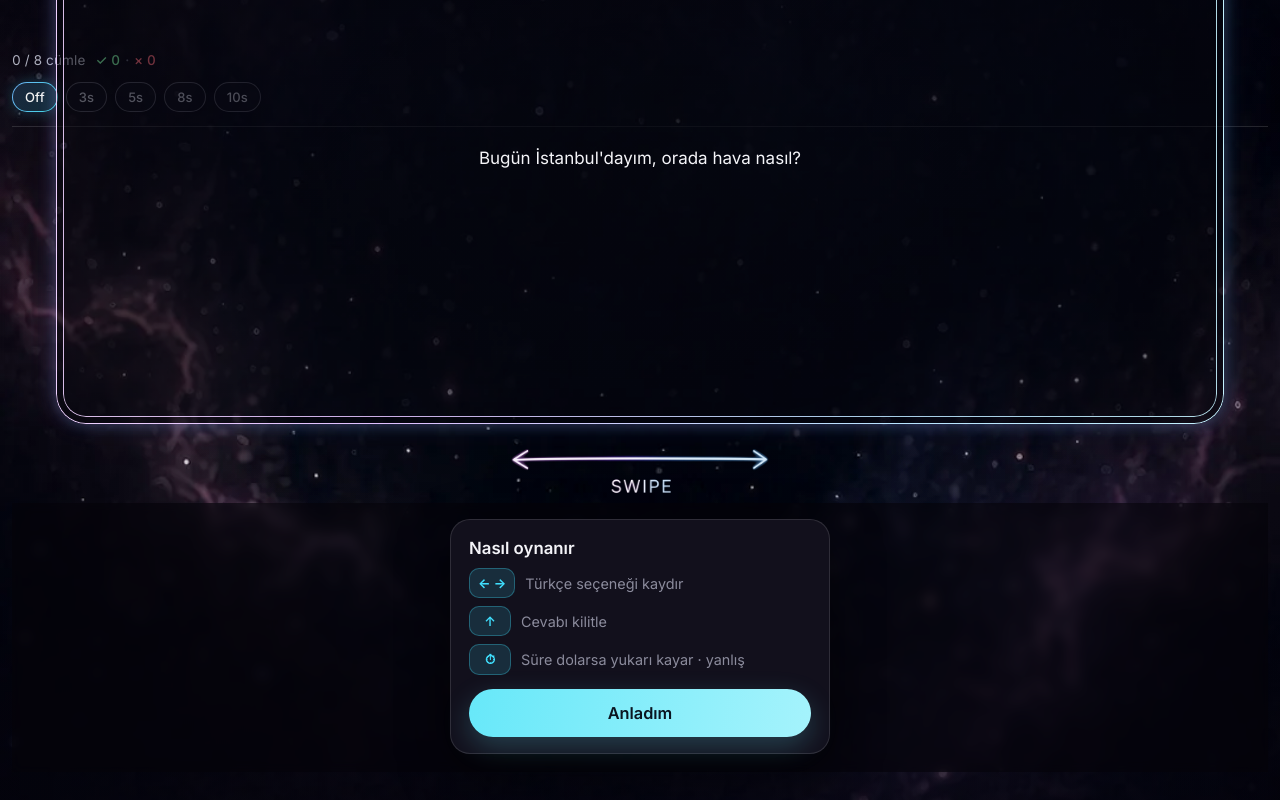
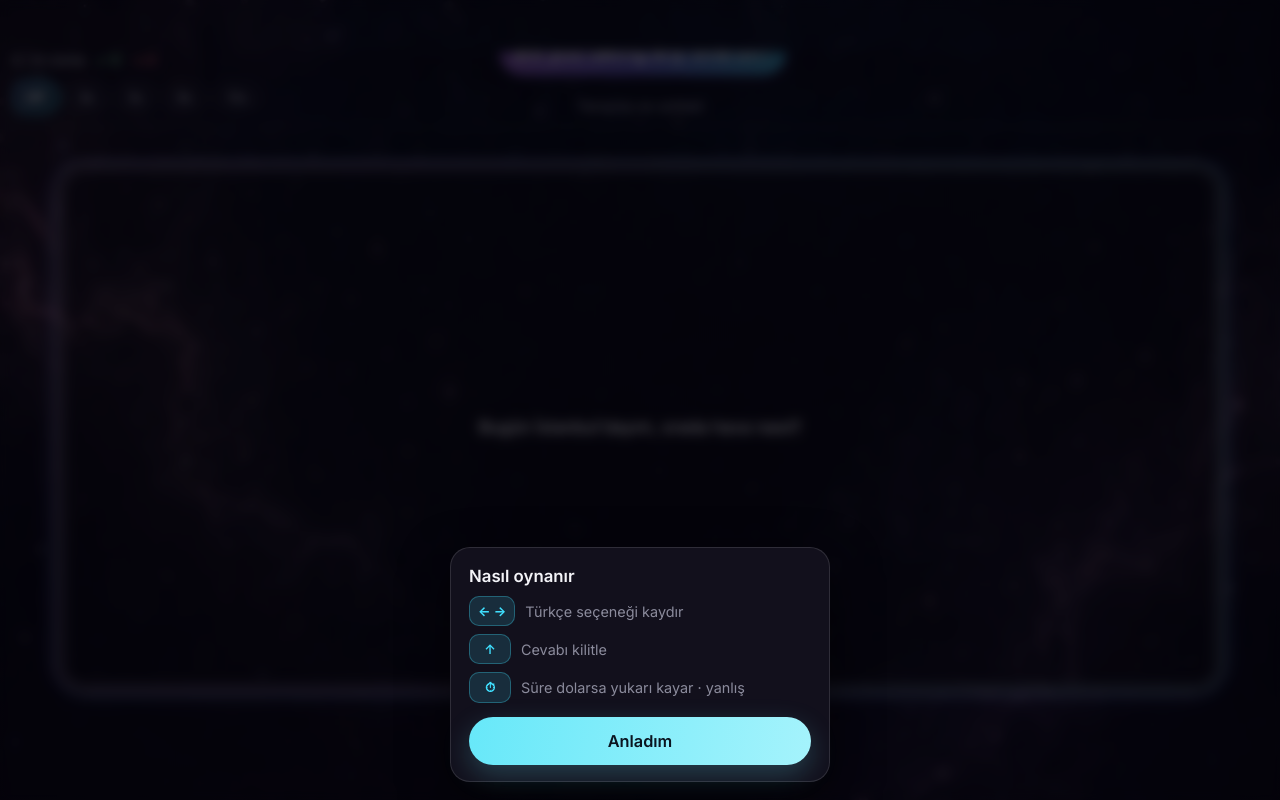
Before and after one commit to rozturac/english-swipe-learn, a React (Vite) app: page / in a window 1280 px wide. Built offline with nearby package versions, Linux system fonts and the light colour scheme.

Commit message:
Implement true Reels full-page vertical paging.
Keep an exiting page snapshot mounted while the next page enters from below with translateY only, so progress/timer/EN/TR slide together and exit is no longer cut by remount.

```diff
--- a/src/App.css
+++ b/src/App.css
@@ -126,17 +126,39 @@ body,
   pointer-events: none;
 }
 
-.flash-veil {
+
+.app > * {
+  position: relative;
+  z-index: 1;
+}
+
+/* Per-page flash veil (lives inside each reel page) */
+.reel-page-inner {
+  position: relative;
+  z-index: 0;
+  flex: 1;
+  min-height: 0;
+  display: flex;
+  flex-direction: column;
+  height: 100%;
+}
+
+.reel-page-inner > *:not(.flash-veil) {
+  position: relative;
+  z-index: 1;
+}
+
+.reel-page-inner .flash-veil {
   pointer-events: none;
   position: absolute;
   inset: 0;
   z-index: 0;
   opacity: 0;
-  transition: opacity 0.36s ease;
+  transition: opacity 0.28s ease;
   background: transparent;
 }
 
-.app.flash-correct .flash-veil {
+.reel-page-inner.flash-correct .flash-veil {
   opacity: 1;
   background: radial-gradient(
     ellipse at 50% 42%,
@@ -145,18 +167,13 @@ body,
   );
 }
 
-.app.flash-wrong .flash-veil {
+.reel-page-inner.flash-wrong .flash-veil {
   opacity: 1;
   background: radial-gradient(
     ellipse at 50% 42%,
     rgba(250, 107, 122, 0.22),
     transparent 58%
   );
-}
-
-.app > *:not(.flash-veil) {
-  position: relative;
-  z-index: 1;
 }
 
 .topbar {
@@ -264,6 +281,62 @@ body,
   flex-shrink: 0;
 }
 
+.reel-viewport {
+  flex: 1;
+  min-height: 0;
+  position: relative;
+  overflow: hidden;
+  width: 100%;
+}
+
+.reel-page {
+  position: absolute;
+  inset: 0;
+  display: flex;
+  flex-direction: column;
+  width: 100%;
+  height: 100%;
+  will-change: transform;
+  backface-visibility: hidden;
+}
+
+/* Current page resting / after enter */
+.reel-page:not(.is-exiting):not(.is-entering) {
+  transform: translate3d(0, 0, 0);
+  z-index: 1;
+}
+
+/* Next page enters from BELOW (translateY 100% → 0) */
+.reel-page.is-entering {
+  z-index: 1;
+  animation: reel-page-enter 0.45s var(--reel-out) both;
+}
+
+/* Current page exits UP off-screen — kept mounted for full flight */
+.reel-page.is-exiting {
+  z-index: 2;
+  pointer-events: none;
+  animation: reel-page-exit 0.45s var(--reel-out) forwards;
+}
+
+@keyframes reel-page-enter {
+  from {
+    transform: translate3d(0, 100%, 0);
+  }
+  to {
+    transform: translate3d(0, 0, 0);
+  }
+}
+
+@keyframes reel-page-exit {
+  from {
+    transform: translate3d(0, 0, 0);
+  }
+  to {
+    transform: translate3d(0, -100%, 0);
+  }
+}
+
 .play-stage {
   flex: 1;
   min-height: 0;
@@ -272,49 +345,6 @@ body,
   justify-content: flex-end;
   gap: 28px;
   padding: 12px 0 2px;
-  will-change: transform, opacity;
-  /* New sentence arrives from below — framed card unit slides like Reels */
-  animation: reel-enter-up 0.58s var(--reel-out) both;
-}
-
-/* Reels-style upward swipe — whole EN+TR frame exits */
-.play-stage.is-exit-up {
-  animation: reel-exit-up 0.64s var(--reel-out) forwards;
-  pointer-events: none;
-}
-
-.app.is-exit-up .timer-row,
-.app.is-exit-up .top-rule {
-  opacity: 0.28;
-  transition: opacity 0.32s ease;
-}
-
-@keyframes reel-enter-up {
-  0% {
-    transform: translate3d(0, 108%, 0) scale(0.98);
-    opacity: 0;
-  }
-  55% {
-    opacity: 1;
-  }
-  100% {
-    transform: translate3d(0, 0, 0) scale(1);
-    opacity: 1;
-  }
-}
-
-@keyframes reel-exit-up {
-  0% {
-    transform: translate3d(0, 0, 0) scale(1);
-    opacity: 1;
-  }
-  70% {
-    opacity: 0.55;
-  }
-  100% {
-    transform: translate3d(0, -112%, 0) scale(0.97);
-    opacity: 0;
-  }
 }
 
 .en-area {
@@ -817,20 +847,20 @@ body,
 }
 
 @media (prefers-reduced-motion: reduce) {
-  .play-stage {
-    animation: reel-enter-fade 0.35s ease both;
+  .reel-page.is-entering {
+    animation: reel-page-enter-fade 0.3s ease both;
   }
 
-  .play-stage.is-exit-up {
-    animation: reel-exit-fade 0.4s ease forwards;
+  .reel-page.is-exiting {
+    animation: reel-page-exit-fade 0.3s ease forwards;
   }
 
-  @keyframes reel-enter-fade {
+  @keyframes reel-page-enter-fade {
     from { opacity: 0; }
     to { opacity: 1; }
   }
 
-  @keyframes reel-exit-fade {
+  @keyframes reel-page-exit-fade {
     to { opacity: 0; }
   }
 }
--- a/src/App.tsx
+++ b/src/App.tsx
@@ -21,15 +21,17 @@ type TimerSec = (typeof TIMER_OPTIONS)[number]
 const TIMER_KEY = 'esl-timer-sec'
 const COACH_KEY = 'esl-coach-v1'
 
+/** Full-page Reels translate — keep in sync with CSS (~450ms). */
+const REEL_MS = 450
+/** Brief feedback before the page turns (wrong shows reveal). */
+const FEEDBACK_OK_MS = 200
+const FEEDBACK_TIMEOUT_MS = 280
+const FEEDBACK_WRONG_MS = 420
+
 function wrapIndex(i: number, n: number): number {
   if (n <= 0) return 0
   return ((i % n) + n) % n
 }
-
-/** Reels frame slide: keep in sync with CSS reel-exit-up (~640ms). Enter is on remount. */
-const EXIT_OK_MS = 620
-const EXIT_TIMEOUT_MS = 680
-const EXIT_WRONG_MS = 820
 
 function loadTimerPref(): TimerSec {
   try {
@@ -64,6 +66,136 @@ function saveCoachSeen() {
   }
 }
 
+type PageSnap = {
+  id: string
+  item: VocabItem
+  options: string[]
+  selected: number
+  correctIndex: number
+  revealCorrect: number | null
+  flash: FlashKind
+  doneCount: number
+  score: { ok: number; wrong: number }
+}
+
+type ReelPageProps = {
+  item: VocabItem
+  options: string[]
+  selected: number
+  revealCorrect: number | null
+  flash: FlashKind
+  doneCount: number
+  score: { ok: number; wrong: number }
+  timerSec: TimerSec
+  remain: number | null
+  showRemain: boolean
+  remainUrgent: boolean
+  frozen: boolean
+  stripDrag: number
+  dragging: boolean
+  liftY: number
+  onChooseTimer: (sec: TimerSec) => void
+  onStripStep: (step: number) => void
+  stopBubble: {
+    onPointerDown: (e: PointerEvent) => void
+    onClick: (e: MouseEvent) => void
+  }
+  /** Stable key for OptionStrip remount per sentence (not mid-exit). */
+  stripKey: string
+}
+
+function ReelPage({
+  item,
+  options,
+  selected,
+  revealCorrect,
+  flash,
+  doneCount,
+  score,
+  timerSec,
+  remain,
+  showRemain,
+  remainUrgent,
+  frozen,
+  stripDrag,
+  dragging,
+  liftY,
+  onChooseTimer,
+  onStripStep,
+  stopBubble,
+  stripKey,
+}: ReelPageProps) {
+  const progressText = `${Math.min(doneCount, SESSION_LEN)} / ${SESSION_LEN} cümle`
+  const flashClass =
+    flash === 'correct' ? 'flash-correct' : flash === 'wrong' ? 'flash-wrong' : ''
+
+  return (
+    <div className={`reel-page-inner ${flashClass}`}>
+      <div className="flash-veil" aria-hidden />
+
+      <header className="topbar">
+        <div className="progress-row">
+          <div className="progress">{progressText}</div>
+          <div
+            className="session-score"
+            aria-label={`Bildin ${score.ok}, Bilemedin ${score.wrong}`}
+          >
+            <span className="score-ok">✓ {score.ok}</span>
+            <span className="score-sep">·</span>
+            <span className="score-bad">× {score.wrong}</span>
+          </div>
+        </div>
+      </header>
+
+      <div className="timer-row" {...stopBubble}>
+        {TIMER_OPTIONS.map((sec) => (
+          <button
+            key={sec}
+            type="button"
+            className={timerSec === sec ? 'timer-chip on' : 'timer-chip'}
+            onClick={() => onChooseTimer(sec)}
+            aria-pressed={timerSec === sec}
+            tabIndex={frozen ? -1 : 0}
+          >
+            {sec === 0 ? 'Off' : `${sec}s`}
+          </button>
+        ))}
+        {showRemain && remain !== null && (
+          <span
+            className={`timer-count ${remainUrgent ? 'urgent' : ''}`}
+            aria-live="polite"
+          >
+            {remain.toFixed(1)}
+          </span>
+        )}
+      </div>
+      <div className="top-rule" aria-hidden />
+
+      <div className="play-stage">
+        <section
+          className="en-area"
+          style={frozen ? undefined : { transform: `translate3d(0, ${liftY}px, 0)` }}
+        >
+          <EnglishSentence ex={item.ex} en={item.en} category={item.t} />
+        </section>
+
+        <section className={`tr-area${frozen ? ' is-frozen' : ''}`}>
+          <OptionStrip
+            key={stripKey}
+            options={options}
+            selected={selected}
+            revealCorrect={revealCorrect}
+            dragX={stripDrag}
+            dragging={dragging}
+            frozen={frozen}
+            onStep={onStripStep}
+          />
+        </section>
+      </div>
+    </div>
+  )
+}
+
 export default function App() {
   const [, setProgress] = useState<ProgressMap>(() => loadProgress())
   const [queue, setQueue] = useState<VocabItem[]>(() =>
@@ -84,25 +216,30 @@ export default function App() {
   const [remain, setRemain] = useState<number | null>(null)
   const [score, setScore] = useState({ ok: 0, wrong: 0 })
   const [showCoach, setShowCoach] = useState(() => !loadCoachSeen())
-  const [exitUp, setExitUp] = useState(false)
+  /** Snapshot of the page that is sliding UP — kept mounted for the full exit. */
+  const [exiting, setExiting] = useState<PageSnap | null>(null)
   const advanceTimer = useRef<number | null>(null)
+  const reelClearTimer = useRef<number | null>(null)
   const doneRef = useRef(0)
   const lockingRef = useRef(false)
+  const snapIdRef = useRef(0)
 
   const current = !sessionOver ? (queue[0] ?? null) : null
+  const reeling = exiting !== null
 
   const builtForEn = useRef<string | null>(null)
 
-  const rebuildOptions = useCallback((item: VocabItem) => {
+  const rebuildOptions = useCallback((item: VocabItem, unlock = true) => {
     const { options: opts, correctIndex: ci } = buildOptions(item, vocab)
     setOptions(opts)
     setCorrectIndex(ci)
     setSelected(Math.floor(Math.random() * 3))
     setRevealCorrect(null)
     setFlash('none')
+    if (unlock) {
       lockingRef.current = false
       setLocking(false)
-    setExitUp(false)
+    }
     setDragX(0)
     setDragY(0)
     setDragging(false)
@@ -119,6 +256,7 @@ export default function App() {
   useEffect(() => {
     return () => {
       if (advanceTimer.current) window.clearTimeout(advanceTimer.current)
+      if (reelClearTimer.current) window.clearTimeout(reelClearTimer.current)
     }
   }, [])
 
@@ -127,7 +265,16 @@ export default function App() {
     setShowCoach(false)
   }, [])
 
+  const clearExiting = useCallback(() => {
+    setExiting(null)
+    lockingRef.current = false
+    setLocking(false)
+  }, [])
+
   const startNewSession = useCallback(() => {
+    if (advanceTimer.current) window.clearTimeout(advanceTimer.current)
+    if (reelClearTimer.current) window.clearTimeout(reelClearTimer.current)
+    setExiting(null)
     const p = loadProgress()
     setProgress(p)
     const next = pickSession(vocab, p)
@@ -144,7 +291,6 @@ export default function App() {
       setRevealCorrect(null)
       lockingRef.current = false
       setLocking(false)
-      setExitUp(false)
       setDragX(0)
       setDragY(0)
       setDragging(false)
@@ -161,9 +307,7 @@ export default function App() {
       setSessionOver(true)
       setFlash('none')
       setRevealCorrect(null)
-      lockingRef.current = false
-      setLocking(false)
-      setExitUp(false)
+      // Stay locked until exiting page finishes sliding up
       setQueue([])
       setRemain(null)
       setDragX(0)
@@ -194,15 +338,13 @@ export default function App() {
       return nextQueue
     })
 
-    // Rebuild in the same turn as queue advance so first paint is settled (no TR jitter)
+    // Rebuild in the same turn as queue advance so first paint is settled (no TR jitter).
+    // Keep locked until reel exit finishes.
     const head = nextQueue[0]
-    if (head) rebuildOptions(head)
+    if (head) rebuildOptions(head, false)
     else {
       setFlash('none')
       setRevealCorrect(null)
-      lockingRef.current = false
-      setLocking(false)
-      setExitUp(false)
       setDragX(0)
       setDragY(0)
       setDragging(false)
@@ -211,38 +353,71 @@ export default function App() {
 
   const resolveAnswer = useCallback(
     (forceWrong = false) => {
-      if (!current || lockingRef.current) return
+      if (!current || lockingRef.current || exiting) return
       if (!forceWrong && options.length !== 3) return
       lockingRef.current = true
       setLocking(true)
       setDragX(0)
       setDragY(0)
       setDragging(false)
-      // Never freeze on a selectable 0.0 — clear timer + Reels fly-up
       setRemain(null)
-      setExitUp(true)
+
       const ok = !forceWrong && options.length === 3 && selected === correctIndex
+      const nextScore = ok
+        ? { ok: score.ok + 1, wrong: score.wrong }
+        : { ok: score.ok, wrong: score.wrong + 1 }
+      const nextReveal = ok ? null : options.length === 3 ? correctIndex : null
+      const nextFlash: FlashKind = ok ? 'correct' : 'wrong'
+
       setProgress((p) => recordAnswer(p, current.en, ok))
-      setScore((s) =>
-        ok
-          ? { ok: s.ok + 1, wrong: s.wrong }
-          : { ok: s.ok, wrong: s.wrong + 1 },
-      )
-      if (ok) {
-        setFlash('correct')
+      setScore(nextScore)
+      setFlash(nextFlash)
+      if (nextReveal !== null) setRevealCorrect(nextReveal)
+
+      const item = current
+      const snapOptions = options
+      const snapSelected = selected
+      const snapCorrect = correctIndex
+      const snapDone = doneCount
+      const delay = ok
+        ? FEEDBACK_OK_MS
+        : forceWrong
+          ? FEEDBACK_TIMEOUT_MS
+          : FEEDBACK_WRONG_MS
+
+      if (advanceTimer.current) window.clearTimeout(advanceTimer.current)
       advanceTimer.current = window.setTimeout(() => {
-          goNext(true, current)
-        }, EXIT_OK_MS)
-      } else {
-        setFlash('wrong')
-        if (options.length === 3) setRevealCorrect(correctIndex)
-        const delay = forceWrong ? EXIT_TIMEOUT_MS : EXIT_WRONG_MS
-        advanceTimer.current = window.setTimeout(() => {
-          goNext(false, current)
+        snapIdRef.current += 1
+        // Keep exiting page mounted for the full translateY — do NOT remount mid-flight.
+        setExiting({
+          id: `${item.en}-${snapIdRef.current}`,
+          item,
+          options: snapOptions,
+          selected: snapSelected,
+          correctIndex: snapCorrect,
+          revealCorrect: nextReveal,
+          flash: nextFlash,
+          doneCount: snapDone,
+          score: nextScore,
+        })
+        goNext(ok, item)
+        if (reelClearTimer.current) window.clearTimeout(reelClearTimer.current)
+        reelClearTimer.current = window.setTimeout(() => {
+          clearExiting()
+        }, REEL_MS)
       }, delay)
-      }
     },
-    [current, options.length, selected, correctIndex, goNext],
+    [
+      current,
+      exiting,
+      options,
+      selected,
+      correctIndex,
+      score,
+      doneCount,
+      goNext,
+      clearExiting,
+    ],
   )
 
   const resolveRef = useRef(resolveAnswer)
@@ -253,7 +428,7 @@ export default function App() {
   }, [resolveAnswer])
 
   useEffect(() => {
-    if (!current || sessionOver || locking || timerSec === 0 || showCoach) {
+    if (!current || sessionOver || locking || reeling || timerSec === 0 || showCoach) {
       if (timerSec === 0 || !current || sessionOver || showCoach) setRemain(null)
       return
     }
@@ -281,24 +456,24 @@ export default function App() {
       window.clearInterval(id)
       window.clearTimeout(to)
     }
-  }, [current?.en, doneCount, timerSec, sessionOver, locking, showCoach])
+  }, [current?.en, doneCount, timerSec, sessionOver, locking, reeling, showCoach])
 
   const selectPrev = useCallback(() => {
-    if (locking) return
+    if (locking || reeling) return
     setSelected((s) => wrapIndex(s - 1, 3))
-  }, [locking])
+  }, [locking, reeling])
 
   const selectNext = useCallback(() => {
-    if (locking) return
+    if (locking || reeling) return
     setSelected((s) => wrapIndex(s + 1, 3))
-  }, [locking])
+  }, [locking, reeling])
 
   const onHorizontal = useCallback(
     (deltaIndexes: number) => {
-      if (locking || !deltaIndexes) return
+      if (locking || reeling || !deltaIndexes) return
       setSelected((s) => wrapIndex(s + deltaIndexes, 3))
     },
-    [locking],
+    [locking, reeling],
   )
 
   const stepRef = useRef(360 * 0.93 + 14)
@@ -309,19 +484,18 @@ export default function App() {
   const swipe = useSwipe(
     { onHorizontal, onUp: lockAnswer },
     {
-      disabled: locking || !current || showCoach,
+      disabled: locking || reeling || !current || showCoach,
       getStep: () => stepRef.current,
       onDragStart: () => {
-        if (lockingRef.current) return
+        if (lockingRef.current || exiting) return
         setDragging(true)
       },
       onDrag: (dx, dy) => {
-        if (lockingRef.current) return
+        if (lockingRef.current || exiting) return
         setDragX(dx)
         setDragY(dy)
       },
       onDragEnd: () => {
-        // Batched with any setSelected from finish() → one settle paint
         setDragging(false)
         setDragX(0)
         setDragY(0)
@@ -338,7 +512,7 @@ export default function App() {
         }
         return
       }
-      if (locking || !current) return
+      if (locking || reeling || !current) return
       if (e.key === 'ArrowLeft') selectPrev()
       else if (e.key === 'ArrowRight') selectNext()
       else if (e.key === 'ArrowUp' || e.key === 'Enter' || e.key === ' ') {
@@ -348,21 +522,28 @@ export default function App() {
     }
     window.addEventListener('keydown', onKey)
     return () => window.removeEventListener('keydown', onKey)
-  }, [locking, current, selectPrev, selectNext, lockAnswer, showCoach, dismissCoach])
+  }, [
+    locking,
+    reeling,
+    current,
+    selectPrev,
+    selectNext,
+    lockAnswer,
+    showCoach,
+    dismissCoach,
+  ])
 
   const chooseTimer = (sec: TimerSec) => {
     setTimerSec(sec)
     saveTimerPref(sec)
   }
 
-  const progressText = `${Math.min(doneCount, SESSION_LEN)} / ${SESSION_LEN} cümle`
-  const flashClass =
-    flash === 'correct' ? 'flash-correct' : flash === 'wrong' ? 'flash-wrong' : ''
-  const frozen = locking || flash !== 'none' || exitUp
+  const frozen = locking || flash !== 'none' || reeling
   const liftY = frozen ? 0 : Math.max(-40, Math.min(0, dragY * 0.22))
   const stripDrag = frozen ? 0 : dragX
   const remainUrgent = remain !== null && remain <= 2 && !frozen
-  const showRemain = remain !== null && remain > 0.12 && !sessionOver && !exitUp
+  const showRemain =
+    remain !== null && remain > 0.12 && !sessionOver && !reeling && !locking
 
   const stopBubble = {
     onPointerDown: (e: PointerEvent) => e.stopPropagation(),
@@ -374,53 +555,16 @@ export default function App() {
       ? Math.round((score.ok / (score.ok + score.wrong)) * 100)
       : 0
 
+  const showSessionEnd = sessionOver && !exiting
+
   return (
     <>
       <div className="cosmos" aria-hidden>
         <span className="cosmos-photo" />
         <span className="cosmos-vignette" />
       </div>
-      <div className={`app ${flashClass}${frozen ? ' is-frozen' : ''}${exitUp ? ' is-exit-up' : ''}`} {...swipe}>
-      <div className="flash-veil" aria-hidden />
-
-      <header className="topbar">
-        <div className="progress-row">
-          <div className="progress">{progressText}</div>
-          <div
-            className="session-score"
-            aria-label={`Bildin ${score.ok}, Bilemedin ${score.wrong}`}
-          >
-            <span className="score-ok">✓ {score.ok}</span>
-            <span className="score-sep">·</span>
-            <span className="score-bad">× {score.wrong}</span>
-          </div>
-        </div>
-      </header>
-
-      <div className="timer-row" {...stopBubble}>
-        {TIMER_OPTIONS.map((sec) => (
-          <button
-            key={sec}
-            type="button"
-            className={timerSec === sec ? 'timer-chip on' : 'timer-chip'}
-            onClick={() => chooseTimer(sec)}
-            aria-pressed={timerSec === sec}
-          >
-            {sec === 0 ? 'Off' : `${sec}s`}
-          </button>
-        ))}
-        {showRemain && (
-          <span
-            className={`timer-count ${remainUrgent ? 'urgent' : ''}`}
-            aria-live="polite"
-          >
-            {remain.toFixed(1)}
-          </span>
-        )}
-      </div>
-      <div className="top-rule" aria-hidden />
-
-      {sessionOver || !current ? (
+      <div className={`app${frozen ? ' is-frozen' : ''}${reeling ? ' is-reeling' : ''}`} {...swipe}>
+        {showSessionEnd || (!current && !exiting) ? (
           <div className="session-end">
             <div className="session-end-card">
               <p className="session-end-kicker">Oturum tamam</p>
@@ -446,30 +590,60 @@ export default function App() {
             </div>
           </div>
         ) : (
+          <div className="reel-viewport">
+            {exiting && (
+              <div className="reel-page is-exiting" key={`exit-${exiting.id}`}>
+                <ReelPage
+                  item={exiting.item}
+                  options={exiting.options}
+                  selected={exiting.selected}
+                  revealCorrect={exiting.revealCorrect}
+                  flash={exiting.flash}
+                  doneCount={exiting.doneCount}
+                  score={exiting.score}
+                  timerSec={timerSec}
+                  remain={null}
+                  showRemain={false}
+                  remainUrgent={false}
+                  frozen
+                  stripDrag={0}
+                  dragging={false}
+                  liftY={0}
+                  onChooseTimer={chooseTimer}
+                  onStripStep={onStripStep}
+                  stopBubble={stopBubble}
+                  stripKey={`exit-${exiting.id}`}
+                />
+              </div>
+            )}
+            {current && (
               <div
-          key={current.en}
-          className={`play-stage${exitUp ? ' is-exit-up' : ''}`}
+                className={`reel-page${reeling ? ' is-entering' : ''}`}
+                key={`live-${current.en}`}
               >
-          <section
-            className="en-area"
-            style={exitUp ? undefined : { transform: `translate3d(0, ${liftY}px, 0)` }}
-          >
-            <EnglishSentence ex={current.ex} en={current.en} category={current.t} />
-          </section>
-
-          <section className={`tr-area${frozen ? ' is-frozen' : ''}`}>
-            {/* key remount: transform jumps to final selected with transition:none (no strip jitter) */}
-            <OptionStrip
-              key={current.en}
+                <ReelPage
+                  item={current}
                   options={options}
                   selected={selected}
                   revealCorrect={revealCorrect}
-              dragX={stripDrag}
+                  flash={reeling ? 'none' : flash}
+                  doneCount={doneCount}
+                  score={score}
+                  timerSec={timerSec}
+                  remain={remain}
+                  showRemain={showRemain}
+                  remainUrgent={remainUrgent}
+                  frozen={frozen}
+                  stripDrag={stripDrag}
                   dragging={dragging}
-              frozen={frozen}
-              onStep={onStripStep}
+                  liftY={liftY}
+                  onChooseTimer={chooseTimer}
+                  onStripStep={onStripStep}
+                  stopBubble={stopBubble}
+                  stripKey={current.en}
                 />
-          </section>
+              </div>
+            )}
           </div>
         )}
 
```
Lines whose indentation alone changed are shown as unchanged.
